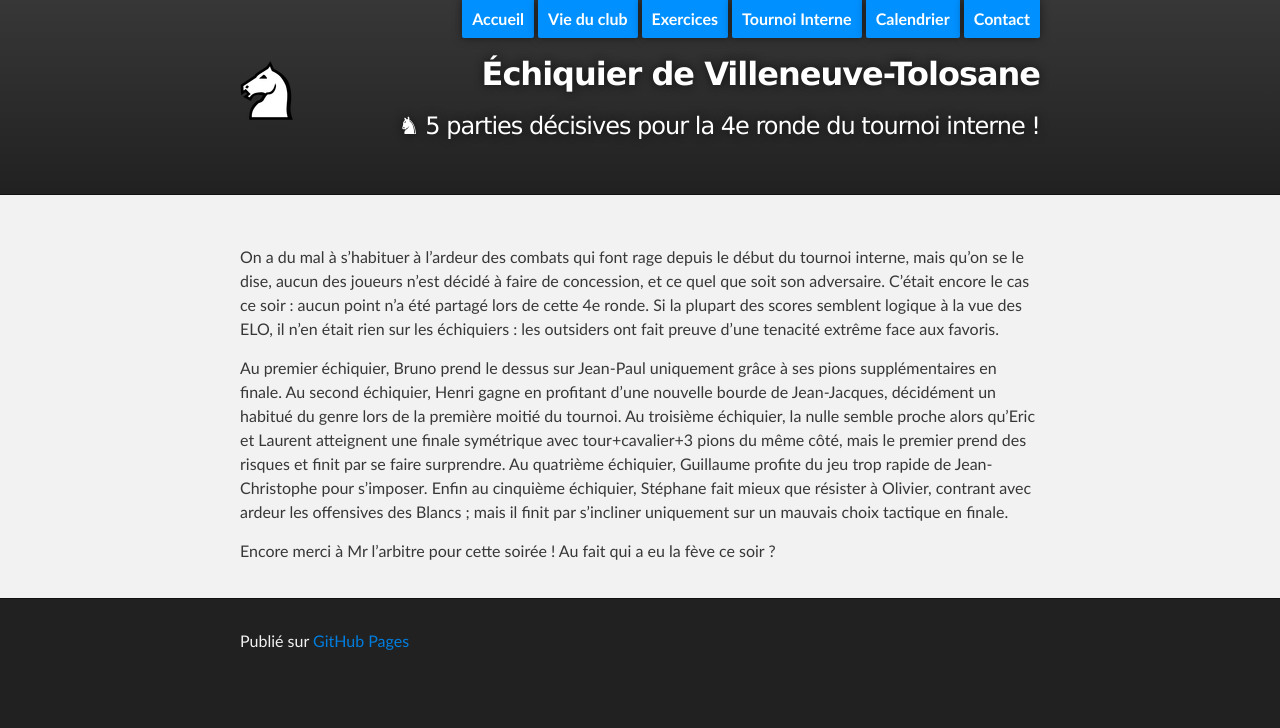
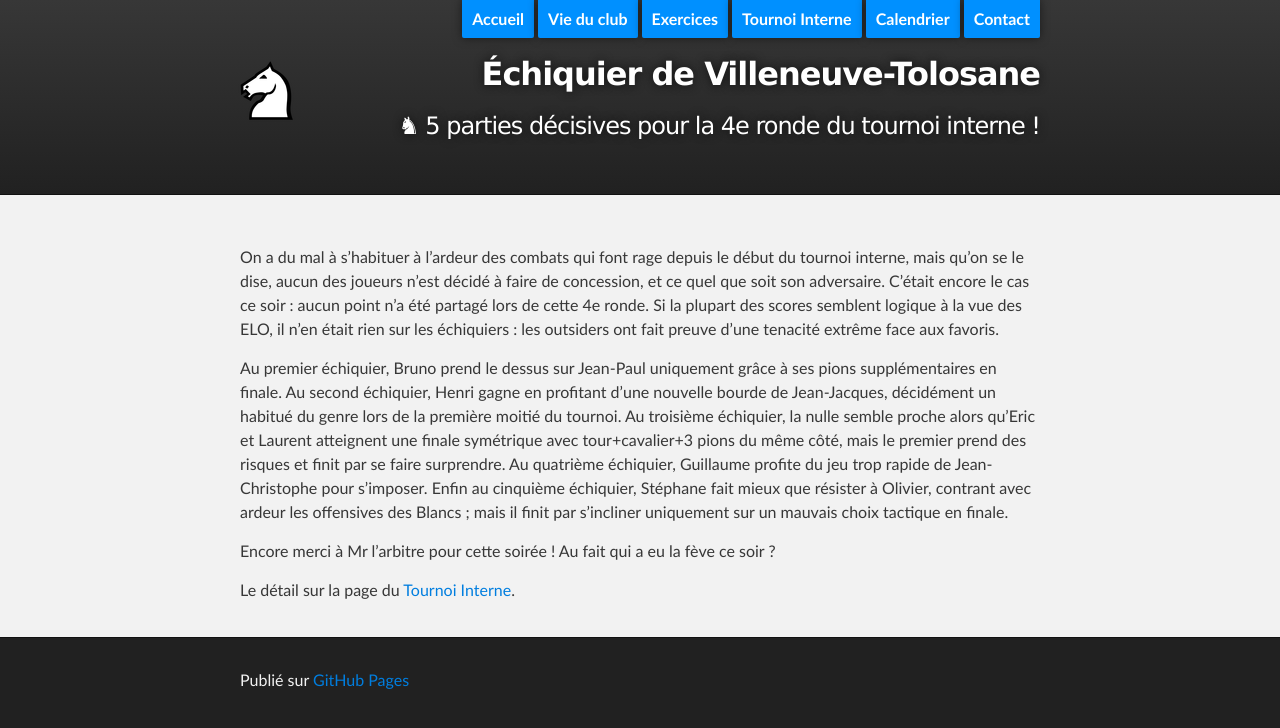
Before and after one commit to echiquier-villeneuve-tolosane/echiquier-villeneuve-tolosane.github.io, a Jekyll site: the page built from _posts/2014-01-25--9822-5-parties-d-cisives-pour-la-4e-ronde-du-tournoi-interne.md, in a window 1280 px wide. Shown: the top 728 px of the page. Built offline with Jekyll 4.4.1, drawn with Linux system fonts in a browser that asks for light colours; nearby versions of some CDN libraries; some of the changed lines change nothing that is shown.

Commit message:
Updated 2014-01-25--9822-5-parties-d-cisives-pour-la-4e-ronde-du-tournoi-interne.md

```diff
--- a/_posts/2014-01-25--9822-5-parties-d-cisives-pour-la-4e-ronde-du-tournoi-interne.md
+++ b/_posts/2014-01-25--9822-5-parties-d-cisives-pour-la-4e-ronde-du-tournoi-interne.md
@@ -1,6 +1,6 @@
 ---
 published: true
-title: "&#9822; 5 parties décisives pour la 4e ronde du tournoi interne !"
+title: "♞ 5 parties décisives pour la 4e ronde du tournoi interne !"
 layout: default
 root: ../../..
 ---
@@ -10,3 +10,5 @@ On a du mal à s'habituer à l'ardeur des combats qui font rage depuis le début
 Au premier échiquier, Bruno prend le dessus sur Jean-Paul uniquement grâce à ses pions supplémentaires en finale. Au second échiquier, Henri gagne en profitant d'une nouvelle bourde de Jean-Jacques, décidément un habitué du genre lors de la première moitié du tournoi. Au troisième échiquier, la nulle semble proche alors qu'Eric et Laurent atteignent une finale symétrique avec tour+cavalier+3 pions du même côté, mais le premier prend des risques et finit par se faire surprendre. Au quatrième échiquier, Guillaume profite du jeu trop rapide de Jean-Christophe pour s'imposer. Enfin au cinquième échiquier, Stéphane fait mieux que résister à Olivier, contrant avec ardeur les offensives des Blancs ; mais il finit par s'incliner uniquement  sur un mauvais choix tactique en finale.
 
 Encore merci à Mr l'arbitre pour cette soirée ! Au fait qui a eu la fève ce soir ?
+
+Le détail sur la page du [Tournoi Interne](http://echiquier-villeneuve-tolosane.github.io/tournoiinterne.html "Tournoi Interne").
```
